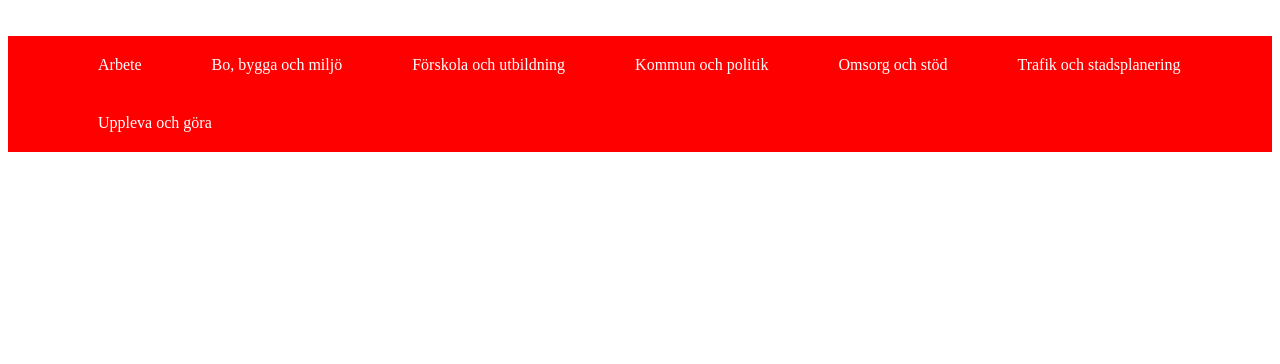
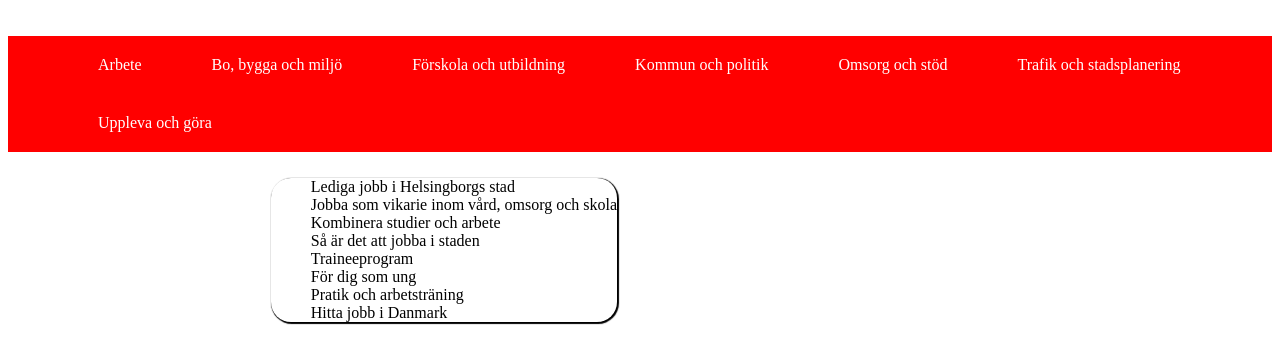
Before and after one commit to FabianBengtsson/helsingborg.se-arbete, a plain HTML site: page index.html in a window 1280 px wide. Shown: the part 180-544 px from the top of the page. Drawn offline with Linux system fonts and the light colour scheme.

Commit message:
Add files via upload
Side bar added

```diff
--- a/index.html
+++ b/index.html
@@ -35,6 +35,19 @@
     <li><a href="https://helsingborg.se/trafik-och-stadsplanering/">Trafik och stadsplanering</a></li>
     <li><a href="https://helsingborg.se/uppleva-och-gora/">Uppleva och göra</a></li>
 </ul>
+<div class="conatiner2">
 
+<ul class="sidelist">
+    <li><a href="*">Lediga jobb i Helsingborgs stad</a></li>
+    <li><a href="*">Jobba som vikarie inom vård, omsorg och skola</a></li>
+    <li><a href="*">Kombinera studier och arbete</a></li>
+    <li><a href="*">Så är det att jobba i staden</a></li>
+    <li><a href="*">Traineeprogram</a></li>
+    <li><a href="*">För dig som ung</a></li>
+    <li><a href="*">Pratik och arbetsträning</a></li>
+    <li><a href="*">Hitta jobb i Danmark</a></li>
+</ul>
+
+</div>
 </body>
 </html>
--- a/style.css
+++ b/style.css
@@ -2,6 +2,15 @@
 body, html {
     font-family:"Times New Roman", Times, Serif;
 }
+/*continers*/
+.conatiner {
+    margin-left: 20%;
+    margin-right: 20%;
+    }
+.conatiner2 {
+        margin-left: 20%;
+        margin-right: 20%;
+        }
 /*img*/
 .headimg {
     width: 50%;
@@ -50,7 +59,21 @@ body, html {
 .NavBar li a:hover {
     text-decoration: white underline;
 }
-.conatiner {
-margin-left: 20%;
-margin-right: 20%;
+/*sidelist*/
+.sidelist {
+    box-shadow: 1px 1px 1px 1px black;
+    border-radius: 20px;
+    overflow: hidden;
+    float: left;
+    list-style-type: none;
+    height: auto;
+    margin: 10px;
+    vertical-align: middle;
 }
+.sidelist li a {
+    text-decoration: none;
+    color: black;
+}
+.sidelist li a:hover {
+    text-decoration: black underline;
+}
```
